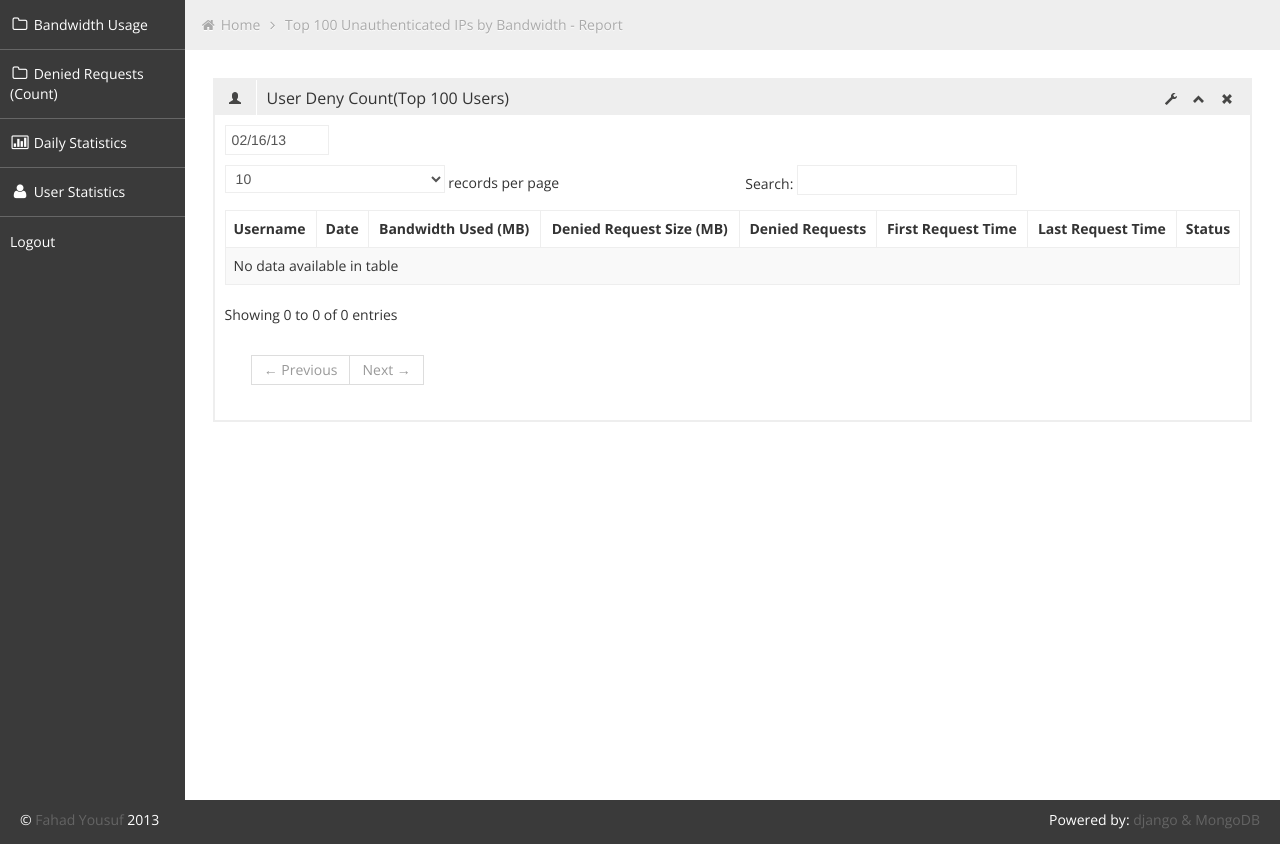
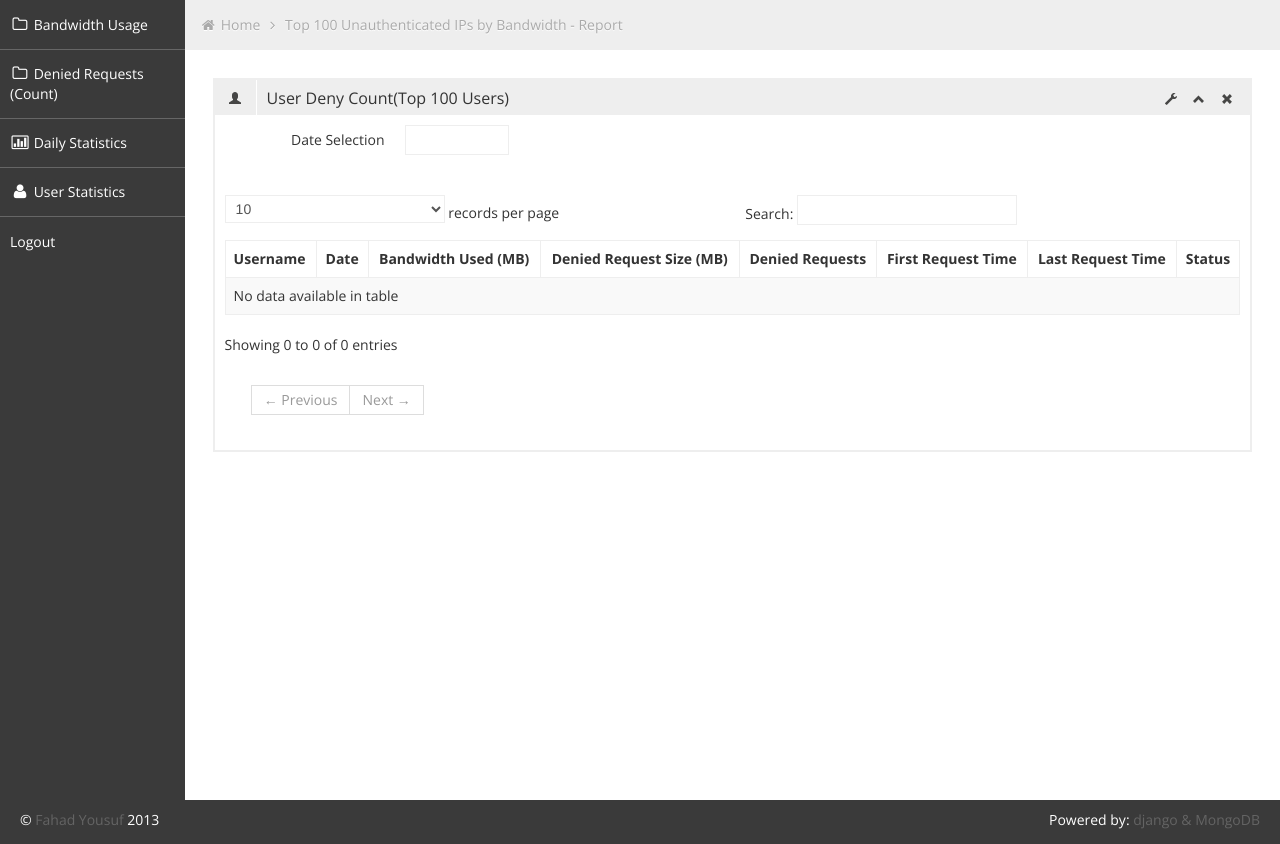
Before and after one commit to fahadysf/bluecoat-loganalyzer, a Django app: template templates/top-users-deny-count.html in a window 1280 px wide. Shown: the part 41-885 px from the top of the page. Run offline with Django 3.2, Linux system fonts and the light colour scheme; the template is opened without the code that fills it, so the values that code supplies are empty; some libraries are stand-ins or nearby versions.

Commit message:
Adding date selector support

```diff
--- a/templates/top-users-deny-count.html
+++ b/templates/top-users-deny-count.html
@@ -23,7 +23,16 @@
                 </div>
             </div>
             <div class="box-content">
-                <input type="text" class="input-small datepicker hasDatepicker" id="date01" value="02/16/13">
+            <form class="form-horizontal">
+            <fieldset>
+                <div class="control-group">
+                    <label class="control-label" for="date01">Date Selection</label>
+                    <div class="controls">
+                        <input type="text" class="input-small datepicker" id="date01" value="{{ date }}">
+                    </div>
+                </div>
+            </fieldset>
+            </form>
                 <table class="table table-striped table-bordered  datatable">
                   <thead>
                       <tr>
```
Also changed, not shown: templates/top-ips-deny-count.html (+10 -0 lines).
